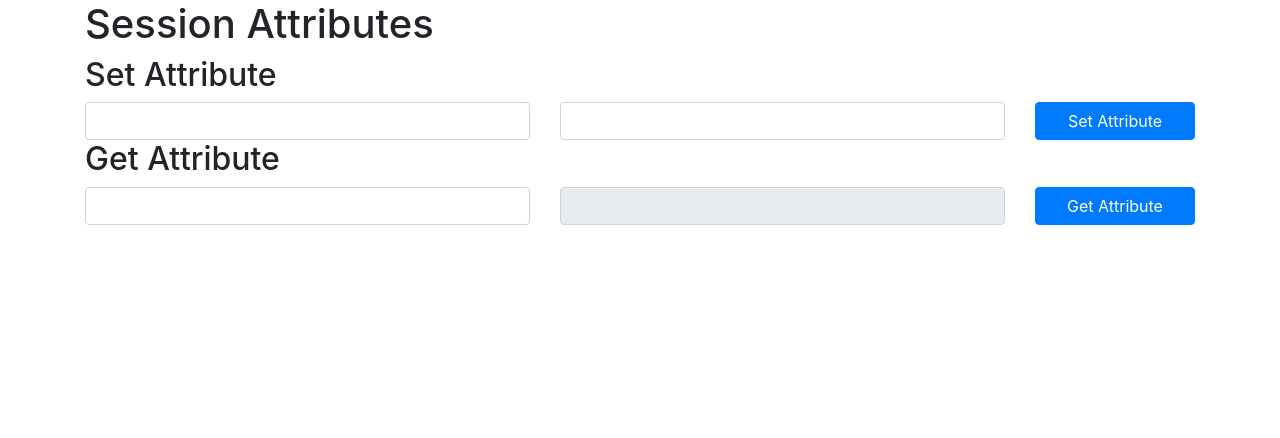
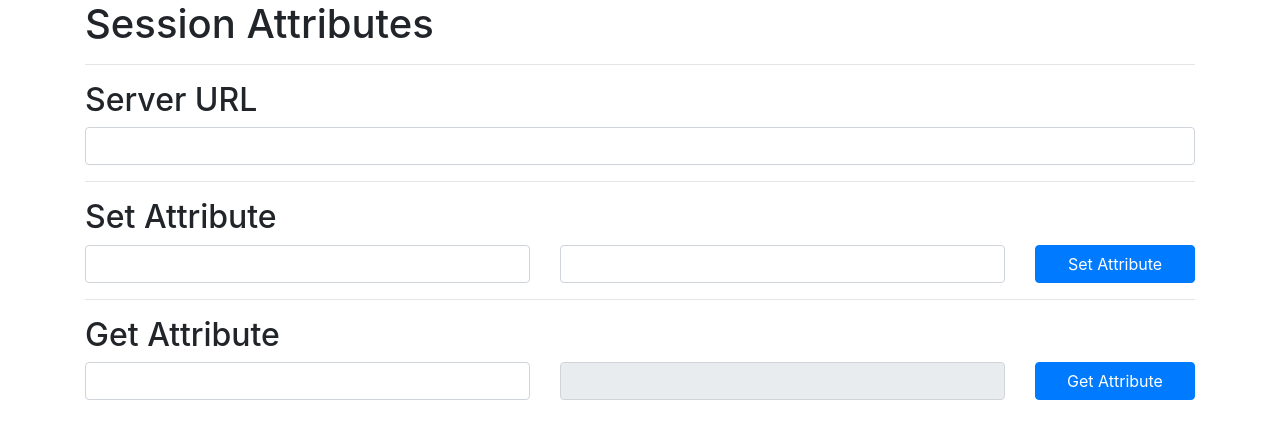
Before and after one commit to jannunzi/react-template, a React (Create React App) app: page / in a window 1280 px wide. Shown: the top 438 px of the page. Built offline with nearby package versions, Linux system fonts and the light colour scheme.

Commit message:
added server url

```diff
--- a/src/components/session-attributes.js
+++ b/src/components/session-attributes.js
@@ -8,13 +8,15 @@ const SessionAttributes = () => {
   const [attribute2, setAttribute2] = useState("")
   const [value2, setValue2] = useState("")
 
+  const [serverUrl, setServerUrl] = useState("")
+
   const setSessionAttributeInServer = (attribute, value) => {
-    fetch(`https://spring-template-jga.herokuapp.com/session/set/${attribute}/${value}`)
+    fetch(`${serverUrl}/session/set/${attribute}/${value}`)
       .then(response => response.text())
       .then(text => console.log(text))
   }
   const getSessionAttributeFromServer = (attribute) => {
-    fetch(`https://spring-template-jga.herokuapp.com/session/get/${attribute}`)
+    fetch(`${serverUrl}/session/get/${attribute}`)
       .then(response => response.text())
       .then(text => setValue2(text))
   }
@@ -22,6 +24,24 @@ const SessionAttributes = () => {
   return(
     <div>
       <h1>Session Attributes</h1>
+      <hr/>
+      <h2>Server URL</h2>
+      <div className="row">
+        <div className="col-12">
+          <input
+            list="server-url"
+            className="form-control"
+            onChange={(event) => setServerUrl(event.target.value)}
+            value={serverUrl}/>
+          <datalist id="server-url">
+            <option
+              value="https://spring-template-jga.herokuapp.com"/>
+            <option
+              value="https://node-template-jga.herokuapp.com"/>
+          </datalist>
+        </div>
+      </div>
+      <hr/>
       <h2>Set Attribute</h2>
       <div className="row">
         <div className="col-5">
@@ -44,7 +64,7 @@ const SessionAttributes = () => {
           </button>
         </div>
       </div>
-
+      <hr/>
       <h2>Get Attribute</h2>
       <div className="row">
         <div className="col-5">
```
Also changed, not shown: 1 other file (tests, documents, lock files or other folders).
